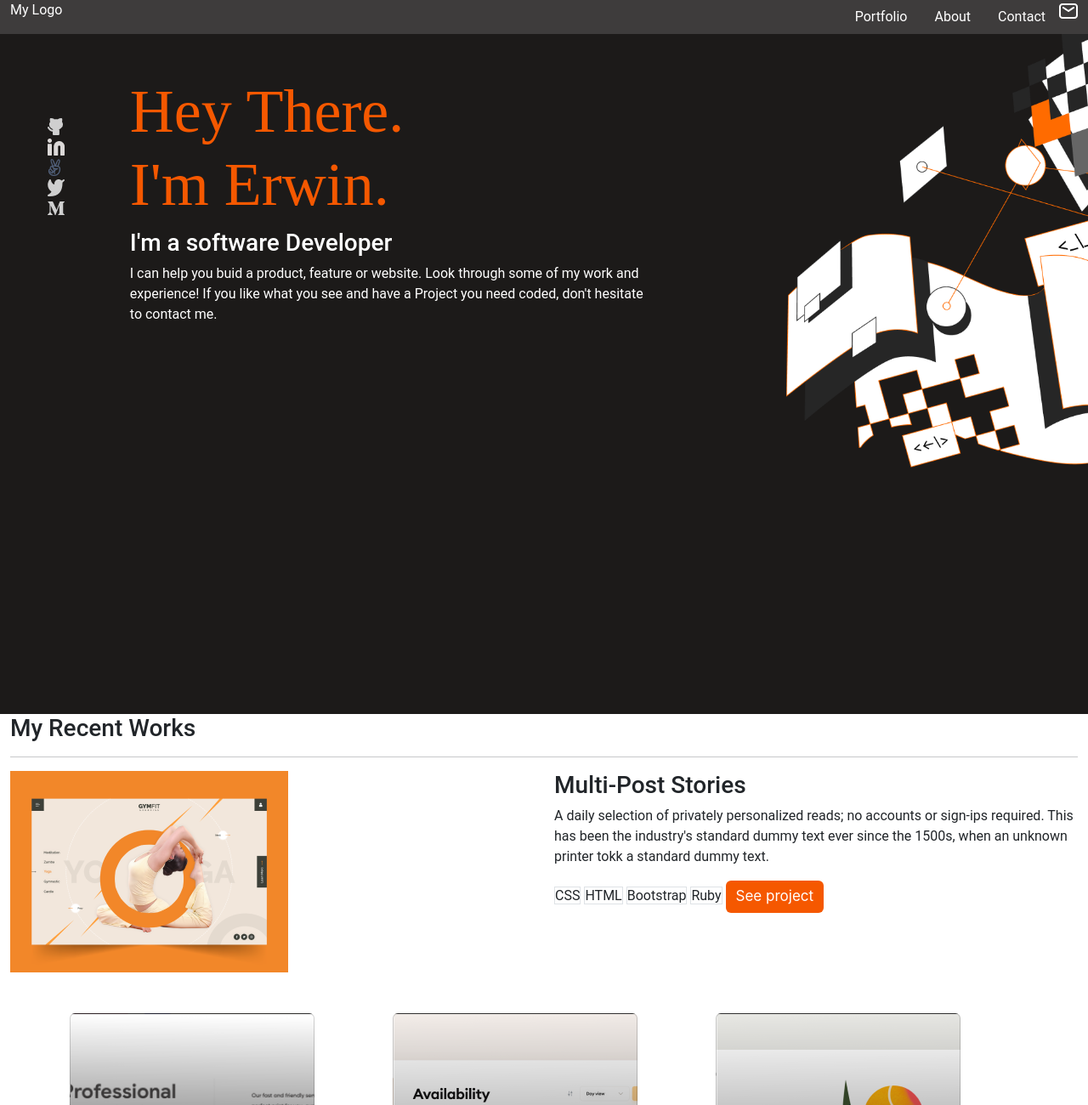
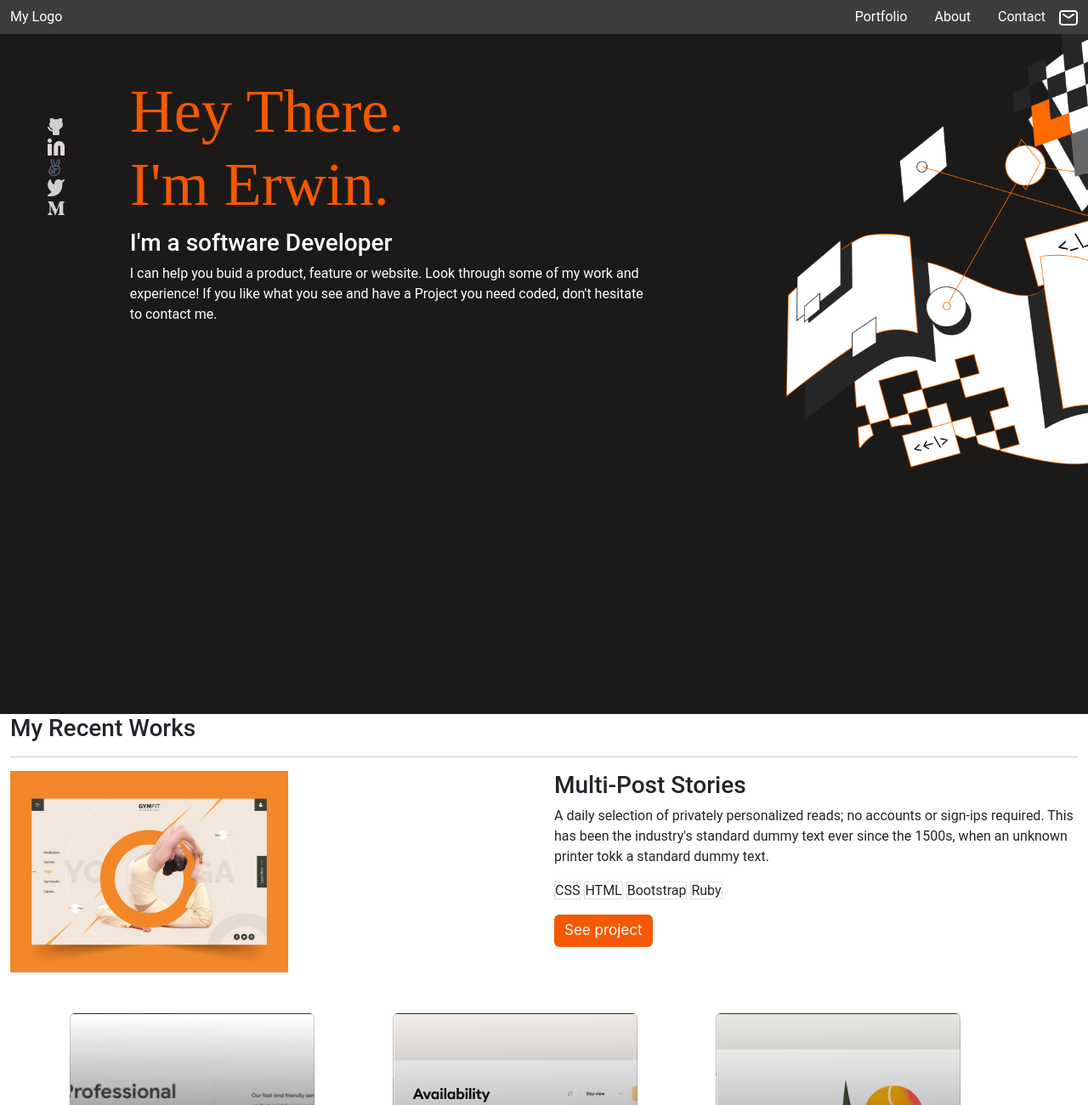
Before and after one commit to eamador1/portfolio-desktop, a plain HTML site: page index.html in a window 1280 px wide. Shown: the top 1300 px of the page at 85% size. Drawn offline with nearby package versions, Linux system fonts and the light colour scheme.

Commit message:
center icons in nav-bar

```diff
--- a/index.html
+++ b/index.html
@@ -16,7 +16,9 @@
 
 <body>
     <div class="container-fluid bg-custom1 d-flex justify-content-between">
+      <div class="d-flex align-items-center" >
         <a class="nav-link active text-white ml-5 pl-5" aria-current="page" href="#">My Logo</a>
+      </div>
         <ul class="nav d-flex justify-content-end ">
             <li class="nav-item">
                 <a class="nav-link text-white" href="#">Portfolio</a>
@@ -27,7 +29,7 @@
             <li class="nav-item">
                 <a class="nav-link text-white" href="#">Contact</a>
             </li>
-            <li class="nav-item">
+            <li class="nav-item d-flex align-items-start">
                 <a class="envelope mr-5 align-items-center " style="padding-top: 8px;" href="#">
                     <img src="img/envelope.png" alt="Envelope">
                 </a>
@@ -100,7 +102,9 @@
         <span class="border">HTML</span>
         <span class="border">Bootstrap</span>
         <span class="border">Ruby</span>
+        <div class="pt-3">
         <button type="button" class="btn border-0" id="button1">See project</button>
+      </div>
       </div>
     </div>
   </div>
@@ -208,7 +212,7 @@
 </div>
 <div class="container vh-50  d-flex mt-5 pt-5 pb-5 gap-4" >
   <div class="w-50">
-    <p class="fs-1">I'm always interested .in hearing about new projects, so if you'd like to chat please get in touch.</p>
+    <p class="fs-1">I'm always interested in hearing about new projects, so if you'd like to chat please get in touch.</p>
   </div>
     <div class="row w-50 gap-4 vh-50">
     <input type="text" class="border border-0 border-bottom bg- white form-control d-inline " placeholder="Full name" aria-label="First name">
```
